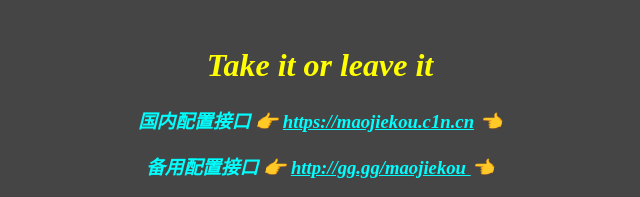
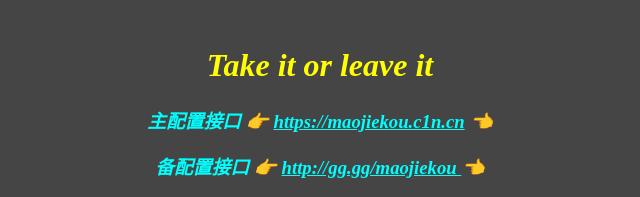
Before and after one commit to taofuli8/taofuli8.github.io, a plain HTML site: page index.html in a window 1280 px wide. Shown: the top 197 px of the page, without its empty margins (320-960 px from the left). Drawn offline with Linux system fonts and the light colour scheme.

Commit message:
Update index.html

```diff
--- a/index.html
+++ b/index.html
@@ -7,8 +7,8 @@
 </audio>
 <body onclick="playAudio('https://taofuli8.github.io/l/laugh.mp3')" style="background-color:#454545; ">
 <h1 style="text-align: center;"><span style="color: #ffff00;"><strong><em> Take it or leave it </em></strong></span></h1>
-<h3 style="text-align: center;"><em><span style="color: #00ffff;"><strong>国内配置接口 👉 <a style="color: #00ffff;" href="https://maojiekou.c1n.cn">https://maojiekou.c1n.cn</a> 👈</strong></span></em></h3>
-<h3 style="text-align: center;"><em><span style="color: #00ffff;"><strong>备用配置接口 👉 <a style="color: #00ffff;" href="http://gg.gg/maojiekou">http://gg.gg/maojiekou </a>👈</strong></span></em></h3>
+<h3 style="text-align: center;"><em><span style="color: #00ffff;"><strong>主配置接口 👉 <a style="color: #00ffff;" href="https://maojiekou.c1n.cn">https://maojiekou.c1n.cn</a> 👈</strong></span></em></h3>
+<h3 style="text-align: center;"><em><span style="color: #00ffff;"><strong>备配置接口 👉 <a style="color: #00ffff;" href="http://gg.gg/maojiekou">http://gg.gg/maojiekou </a>👈</strong></span></em></h3>
 <h1 style="text-align: center;"><a href="https://taofuli8.github.io"><img src="https://hits.seeyoufarm.com/api/count/incr/badge.svg?url=https%3A%2F%2Ftaofuli8.github.io&count_bg=%23FF0A00&title_bg=%232E3EFB&icon=caterpillar.svg&icon_color=%23D7FF16&title=%E5%B0%8F%E5%81%B7&edge_flat=false" width="280" height="50" /></a>
 <p><img style="user-select: none; margin: auto; background-color: #e6e6e6; transition: background-color 300ms ease 0s; display: block;" src="https://taofuli8.github.io/l/vx.jpg" width="300" height="300" /></p>
 <h3 style="text-align: center;"><em><span style="color: #FF0000;"><strong>👉更多资源关注  <a style="color: #FF0000;" href="https://taofuli8.github.io">↑↑↑微信公众号</a>👈</strong></span></em></h3>
```
